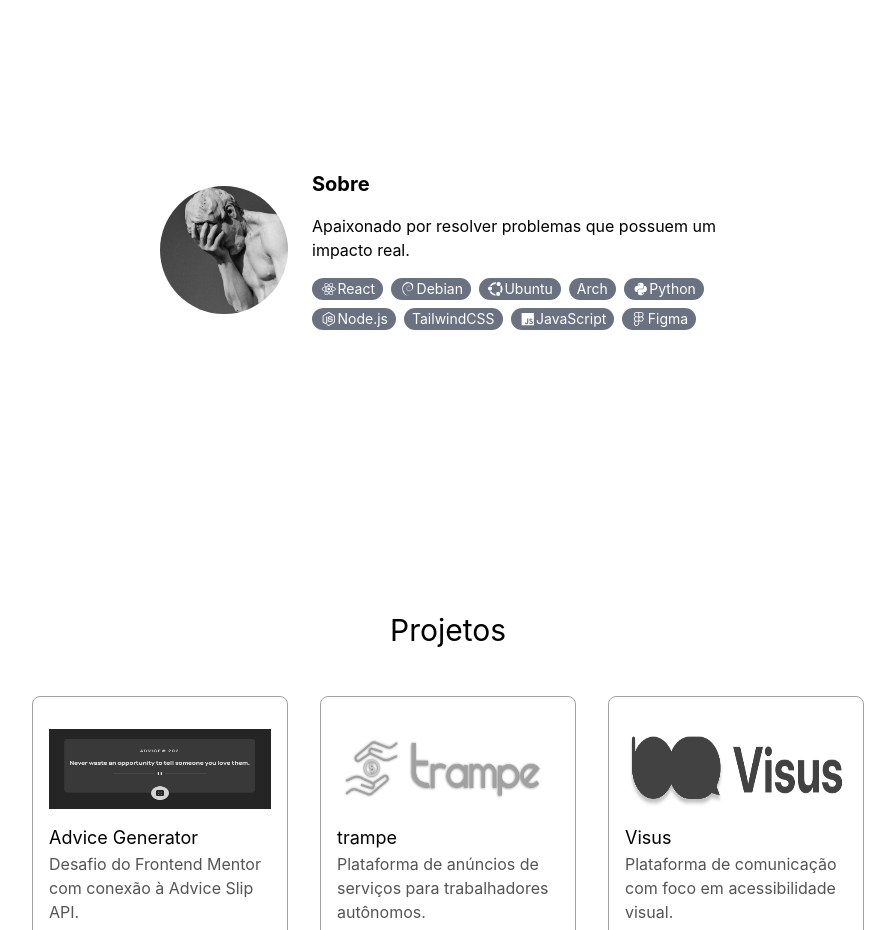
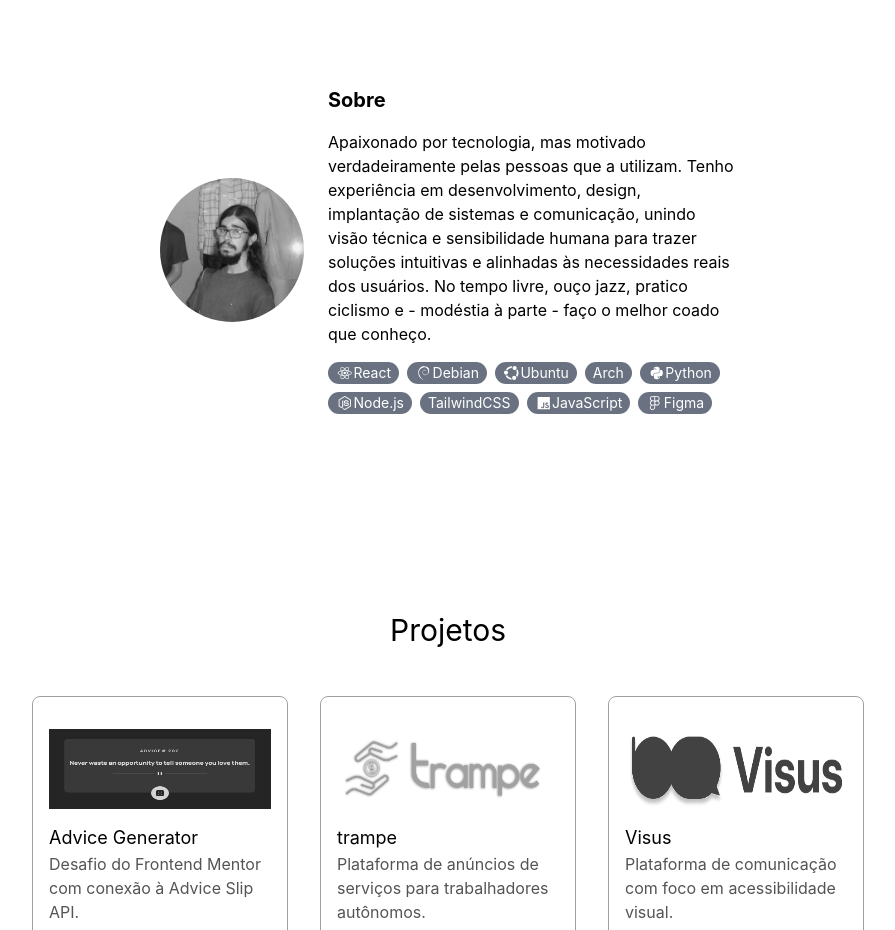
Before and after one commit to xviigimenez/portfolio, a React (Vite) app: page / in a window 1280 px wide. Shown: the part 800-1730 px from the top of the page, without its empty margins (192-1087 px from the left). Built offline with nearby package versions, Linux system fonts and the light colour scheme.

Commit message:
feat: Alterados foto e descrição na seção Sobre

```diff
--- a/src/components/Sobre.jsx
+++ b/src/components/Sobre.jsx
@@ -68,11 +68,17 @@ export default function Sobre() {
           id="sobre"
           className="flex md:flex-row flex-col items-center gap-6 min-h-[500px] md:w-1/2 w-full py-20 px-8"
         >
-          <img src="/profile.jpg" className="size-32 rounded-full"></img>
+          <img src="/gustavo.png" className="size-36 rounded-full"></img>
           <div className="flex flex-col gap-4 w-full">
             <h2 className="text-xl font-bold">Sobre</h2>
             <p>
-              Apaixonado por resolver problemas que possuem um impacto real.
+              Apaixonado por tecnologia, mas motivado verdadeiramente pelas
+              pessoas que a utilizam. Tenho experiência em desenvolvimento,
+              design, implantação de sistemas e comunicação, unindo visão
+              técnica e sensibilidade humana para trazer soluções intuitivas e
+              alinhadas às necessidades reais dos usuários. No tempo livre, ouço
+              jazz, pratico ciclismo e - modéstia à parte - faço o melhor coado
+              que conheço.
             </p>
             <div className="flex flex-wrap gap-2">
               <Tag
```
Also changed, not shown: public/advice-generator-2.png (deleted), public/gustavo.png (added).
